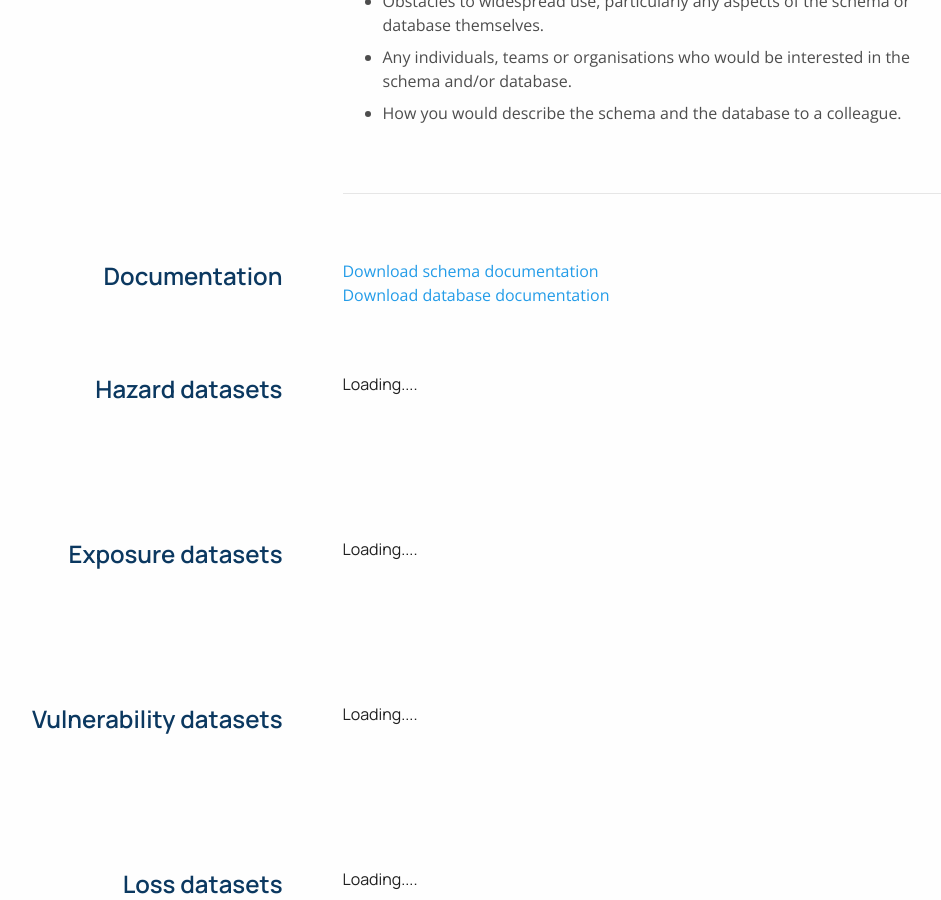
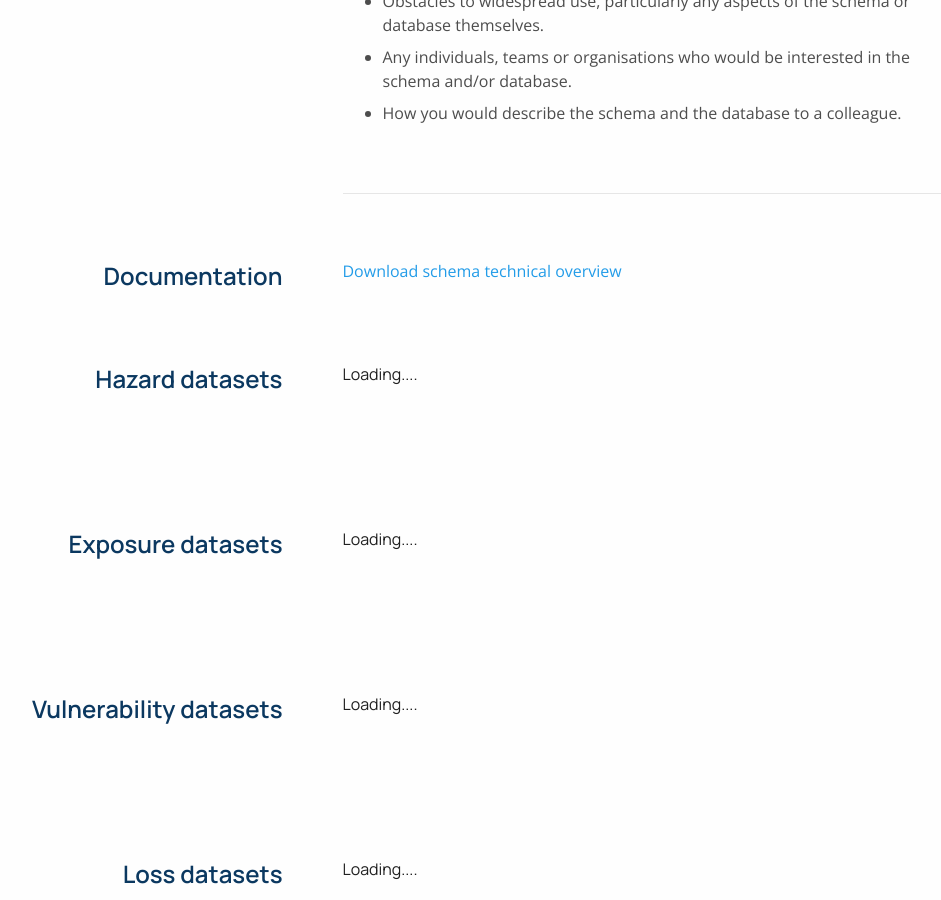
Before and after one commit to GFDRR/risk-data-library.github.io, a Jekyll site: the page built from landing-page.html, in a window 1280 px wide and 900 px high, scrolled down 2908 px. Shown: the whole window, without its empty margins (145-1086 px from the left). Built offline with Jekyll 4.4.1, drawn with Linux system fonts in a browser that asks for light colours; nearby versions of some CDN libraries.

Commit message:
Update documentation.html
add link to real document

```diff
--- a/_includes/landing-page/documentation.html
+++ b/_includes/landing-page/documentation.html
@@ -5,11 +5,8 @@
     </h4>
   </div>
   <div class="reusable-component-right component-individual-right documentation-link-container no-padding-bottom no-border-bottom">
-    <a href="assets/docs/schema-documentation.pdf" class="link" download target="_blank">
-      Download schema documentation
-    </a>
-    <a href="assets/docs/database-documentation.pdf" class="link" download target="_blank">
-      Download database documentation
+    <a href="assets/docs/TechnicalOverview_GFDRR_RiskDataSchema_June2020.pdf" class="link" download target="_blank">
+      Download schema technical overview
     </a>
   </div>
 </div>
```
